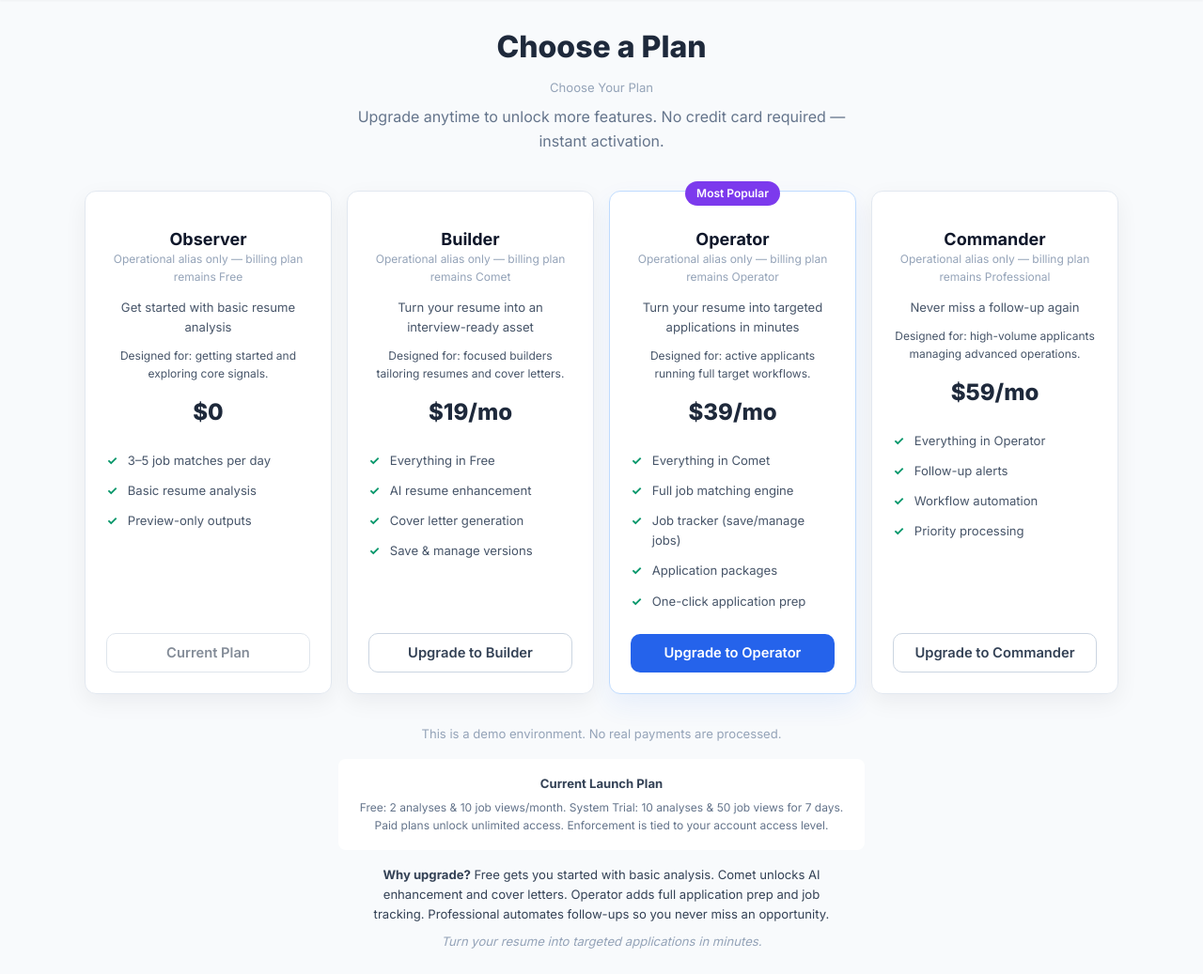
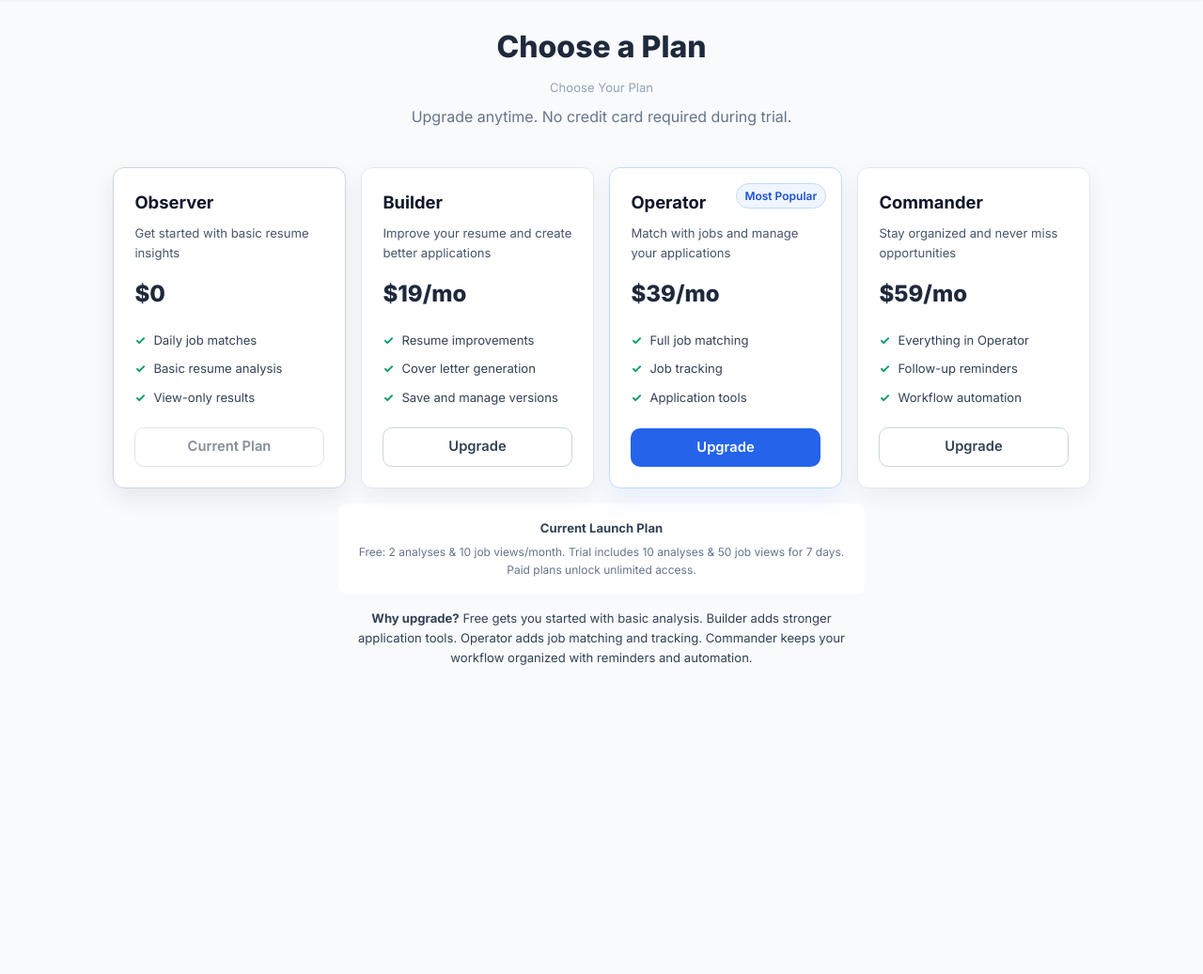
Before and after one commit to ukaismail-del/Offerion, a Flask app: page /pricing in a window 1280 px wide. Shown: the part 53-1090 px from the top of the page at 94% size. After the commit the page ends 761 px from the top, so only its background shows below. Run offline with Flask 3, Linux system fonts and the light colour scheme; parts of the project's set-up code (start-up, migrations or seed data) failed here and were passed over; some libraries are stand-ins or nearby versions.

Commit message:
Clean up plans page naming and simplify pricing UX

```diff
--- a/app/static/styles.css
+++ b/app/static/styles.css
@@ -3479,6 +3479,73 @@ h3 {
   padding: 0.25rem 0.6rem;
 }
 
+.pricing-grid {
+  grid-template-columns: repeat(auto-fit, minmax(240px, 1fr));
+  gap: 1rem;
+  max-width: 1040px;
+}
+
+.pricing-card {
+  align-items: flex-start;
+  text-align: left;
+  padding: 1.4rem;
+  gap: 0;
+}
+
+.pricing-card-active {
+  border-color: #cbd5e1;
+  box-shadow: 0 10px 24px rgba(15, 23, 42, 0.08);
+}
+
+.pricing-card-featured {
+  border-color: #bfdbfe;
+  box-shadow: 0 12px 28px rgba(37, 99, 235, 0.08);
+}
+
+.pricing-featured-badge {
+  top: 1rem;
+  right: 1rem;
+  left: auto;
+  background: #eff6ff;
+  color: #1d4ed8;
+  border: 1px solid #bfdbfe;
+  padding: 0.18rem 0.55rem;
+}
+
+.pricing-tier-name {
+  margin: 0 0 0.45rem;
+  font-size: 1.15rem;
+}
+
+.pricing-plan-summary {
+  margin: 0 0 0.9rem;
+  font-size: var(--font-sm);
+  color: #475569;
+  min-height: 2.6em;
+}
+
+.pricing-price {
+  margin-bottom: 0.9rem;
+}
+
+.pricing-features {
+  margin: 0 0 1rem;
+}
+
+.pricing-features li {
+  padding: 0.3rem 0 0.3rem 1.25rem;
+  color: #334155;
+}
+
+.pricing-btn {
+  margin-top: auto;
+}
+
+.trial-banner {
+  justify-content: center;
+  gap: 0.6rem;
+}
+
 .command-grid-layout {
   display: grid;
   grid-template-columns: minmax(240px, 0.9fr) minmax(0, 1.65fr) minmax(260px, 1fr);
--- a/app/templates/pricing.html
+++ b/app/templates/pricing.html
@@ -51,18 +51,16 @@
       </div>
       {% endif %}
 
-      <!-- System Trial Banner -->
+      <!-- Trial Banner -->
       {% if is_trial and trial_days_left is not none %}
       <div class="trial-banner">
-        <span class="trial-icon">🚀</span>
-        <span
-          >You're in your <strong>7-day system trial</strong> (7-day free trial)
-          — all features unlocked.</span
-        >
-        <span
-          >{{ trial_days_left }} day{{ 's' if trial_days_left != 1 else '' }}
-          remaining.</span
-        >
+        <span class="trial-icon">✨</span>
+        <span>
+          You’re on a free trial with all paid features included. {{
+          trial_days_left }} day{{ 's' if trial_days_left != 1 else '' }}
+          remaining.
+        </span>
+        <span class="visually-hidden">Unlocked in Trial</span>
       </div>
       {% endif %}
 
@@ -95,19 +93,22 @@
             margin: 0 auto;
           "
         >
-          Upgrade anytime to unlock more features. No credit card required —
-          instant activation.
+          Upgrade anytime. No credit card required during trial.
         </p>
       </div>
 
       <!-- Plans Grid -->
       {% set access_labels = { "free": "Observer", "comet": "Builder",
       "operator": "Operator", "professional": "Commander" } %} {% set
-      designed_for = { "free": "Designed for: getting started and exploring core
-      signals.", "comet": "Designed for: focused builders tailoring resumes and
-      cover letters.", "operator": "Designed for: active applicants running full
-      target workflows.", "professional": "Designed for: high-volume applicants
-      managing advanced operations." } %}
+      plan_descriptions = { "free": "Get started with basic resume insights",
+      "comet": "Improve your resume and create better applications", "operator":
+      "Match with jobs and manage your applications", "professional": "Stay
+      organized and never miss opportunities" } %} {% set plan_features = {
+      "free": ["Daily job matches", "Basic resume analysis", "View-only
+      results"], "comet": ["Resume improvements", "Cover letter generation",
+      "Save and manage versions"], "operator": ["Full job matching", "Job
+      tracking", "Application tools"], "professional": ["Everything in
+      Operator", "Follow-up reminders", "Workflow automation"] } %}
       <div class="pricing-grid">
         {% for tier_key in tier_order %} {% set tier = tiers[tier_key] %}
         <div
@@ -115,36 +116,29 @@
         >
           {% if tier_key == 'operator' %}
           <div class="pricing-featured-badge">Most Popular</div>
-          {% endif %} {% if is_trial and tier_key in ('operator',
-          'professional') %}
-          <span class="badge badge-trial-unlock"
-            >Unlocked in System Trial (Unlocked in Trial)</span
-          >
           {% endif %}
           <h3 class="pricing-tier-name">
             {{ access_labels.get(tier_key, tier.label) }}
+            <span class="visually-hidden">{{ tier.label }}</span>
           </h3>
-          <p
-            class="pricing-tagline"
-            style="
-              font-size: var(--font-xs);
-              color: var(--text-faint);
-              margin-top: -0.45rem;
-            "
-          >
-            Operational alias only &mdash; billing plan remains {{ tier.label }}
-          </p>
-          <p class="pricing-tagline">{{ tier.tagline }}</p>
-          <p
-            class="pricing-tagline"
-            style="font-size: var(--font-xs); margin-top: -0.2rem"
-          >
-            {{ designed_for.get(tier_key, "Designed for: advanced users.") }}
+          <p class="pricing-plan-summary">
+            {{ plan_descriptions.get(tier_key, tier.tagline) }} {% if tier_key
+            == 'operator' %}
+            <span class="visually-hidden"
+              >Turn your resume into targeted applications in minutes</span
+            >
+            {% endif %}
           </p>
           <div class="pricing-price">{{ tier.price }}</div>
           <ul class="pricing-features">
-            {% for feat in tier.features %}
-            <li>{{ feat }}</li>
+            {% for feat in plan_features.get(tier_key, tier.features) %}
+            <li>
+              {{ feat }}{% if tier_key == 'operator' and feat == 'Full job matching' %}
+              <span class="visually-hidden">Full job matching engine</span>
+              {% elif tier_key == 'operator' and feat == 'Application tools' %}
+              <span class="visually-hidden">One-click application prep</span>
+              {% endif %}
+            </li>
             {% endfor %}
           </ul>
           {% if tier_key == user_tier %}
@@ -164,11 +158,7 @@
               type="submit"
               class="btn {% if tier_key == 'operator' %}btn-primary{% else %}btn-outline{% endif %} pricing-btn"
             >
-              {% if is_trial %} Keep {{ access_labels.get(tier_key, tier.label)
-              }} After System Trial {% elif full_tier_order.index(tier_key) >
-              full_tier_order.index(user_tier) %} Checkout {{
-              access_labels.get(tier_key, tier.label) }} {% else %} Switch to {{
-              access_labels.get(tier_key, tier.label) }} {% endif %}
+              {% if tier_key == 'free' %}Get Started{% else %}Upgrade{% endif %}
             </button>
           </form>
           {% else %}
@@ -176,11 +166,7 @@
             href="/upgrade/{{ tier_key }}{% if gate_return_to %}?return_to={{ gate_return_to }}{% endif %}"
             class="btn {% if tier_key == 'operator' %}btn-primary{% else %}btn-outline{% endif %} pricing-btn"
           >
-            {% if is_trial %} Choose {{ access_labels.get(tier_key, tier.label)
-            }} {% elif full_tier_order.index(tier_key) >
-            full_tier_order.index(user_tier) %} Upgrade to {{
-            access_labels.get(tier_key, tier.label) }} {% else %} Switch to {{
-            access_labels.get(tier_key, tier.label) }} {% endif %}
+            {% if tier_key == 'free' %}Get Started{% else %}Upgrade{% endif %}
           </a>
           {% endif %} {% endif %}
         </div>
@@ -199,19 +185,7 @@
         Secure checkout is enabled. Plan changes take effect after payment
         confirmation.
       </p>
-      {% if stripe_config.configured_tiers %}
-      <p
-        style="
-          text-align: center;
-          margin-top: 0.35rem;
-          font-size: var(--font-xs);
-          color: var(--text-faint);
-        "
-      >
-        Checkout is configured for {{ stripe_config.configured_tiers|join(', ')
-        }}.
-      </p>
-      {% endif %} {% elif is_authenticated and not stripe_enabled %}
+      {% elif is_authenticated and not stripe_enabled %}
       <p
         style="
           text-align: center;
@@ -223,29 +197,7 @@
         Payments are disabled in this beta environment. Upgrades are applied
         instantly for testing.
       </p>
-      {% if stripe_config.reason %}
-      <p
-        style="
-          text-align: center;
-          margin-top: 0.35rem;
-          font-size: var(--font-xs);
-          color: var(--text-faint);
-        "
-      >
-        {{ stripe_config.reason }}
-      </p>
-      {% endif %} {% endif %}
-
-      <p
-        style="
-          text-align: center;
-          margin-top: var(--space-xl);
-          color: var(--text-faint);
-          font-size: var(--font-sm);
-        "
-      >
-        This is a demo environment. No real payments are processed.
-      </p>
+      {% endif %}
 
       <!-- Bundle W: enforcement note -->
       <div
@@ -273,9 +225,8 @@
         <p
           style="margin: 0; font-size: var(--font-xs); color: var(--text-muted)"
         >
-          Free: 2 analyses &amp; 10 job views/month. System Trial: 10 analyses
+          Free: 2 analyses &amp; 10 job views/month. Trial includes 10 analyses
           &amp; 50 job views for 7 days. Paid plans unlock unlimited access.
-          Enforcement is tied to your account access level.
         </p>
       </div>
 
@@ -293,12 +244,10 @@
       >
         <p style="margin: 0 0 0.5rem">
           <strong>Why upgrade?</strong> Free gets you started with basic
-          analysis. Comet unlocks AI enhancement and cover letters. Operator
-          adds full application prep and job tracking. Professional automates
-          follow-ups so you never miss an opportunity.
-        </p>
-        <p style="margin: 0; font-style: italic; color: var(--text-faint)">
-          Turn your resume into targeted applications in minutes.
+          analysis. Builder adds stronger application tools. Operator adds job
+          matching and tracking. Commander keeps your workflow organized with
+          reminders and automation.
+          <span class="visually-hidden">Comet unlocks AI enhancement</span>
         </p>
       </div>
     </div>
```
